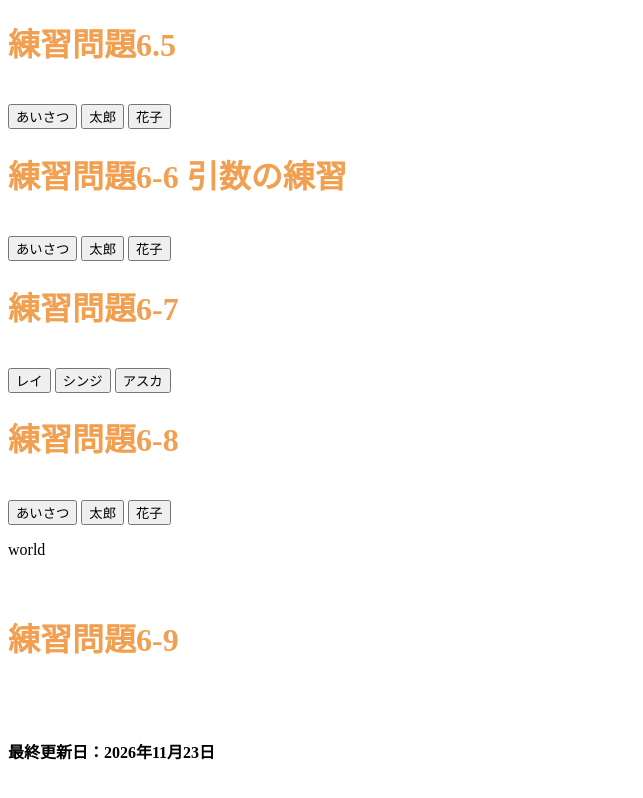
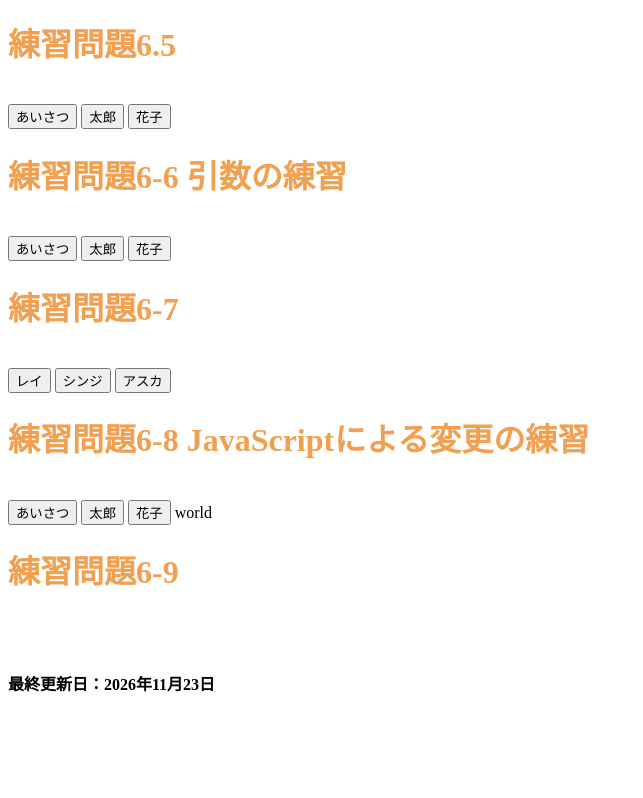
Before and after one commit to zm23237/web2026.aki.zm23237, a plain HTML site: page index.html in a window 1280 px wide. Shown: the part 1207-2005 px from the top of the page, without its empty margins (0-643 px from the left). After the commit the page ends 1949 px from the top, so only its background shows below. Drawn offline with Linux system fonts and the light colour scheme.

Commit message:
Update index.html

```diff
--- a/index.html
+++ b/index.html
@@ -143,13 +143,13 @@
     <input type="button" value="アスカ" onclick="someone('アスカ');">
 
     <br>
-    <h1>練習問題6-8</h1>
+    <h1>練習問題6-8 JavaScriptによる変更の練習</h1>
     <br>
 
     <input type="button" value="あいさつ" onclick="sayhello68();">
     <input type="button" value="太郎" onclick="taro68();">
     <input type="button" value="花子" onclick="hanako68();">
-    <p id="who68">world</p>
+    world
 
     <br>
     <h1>練習問題6-9</h1>
```
